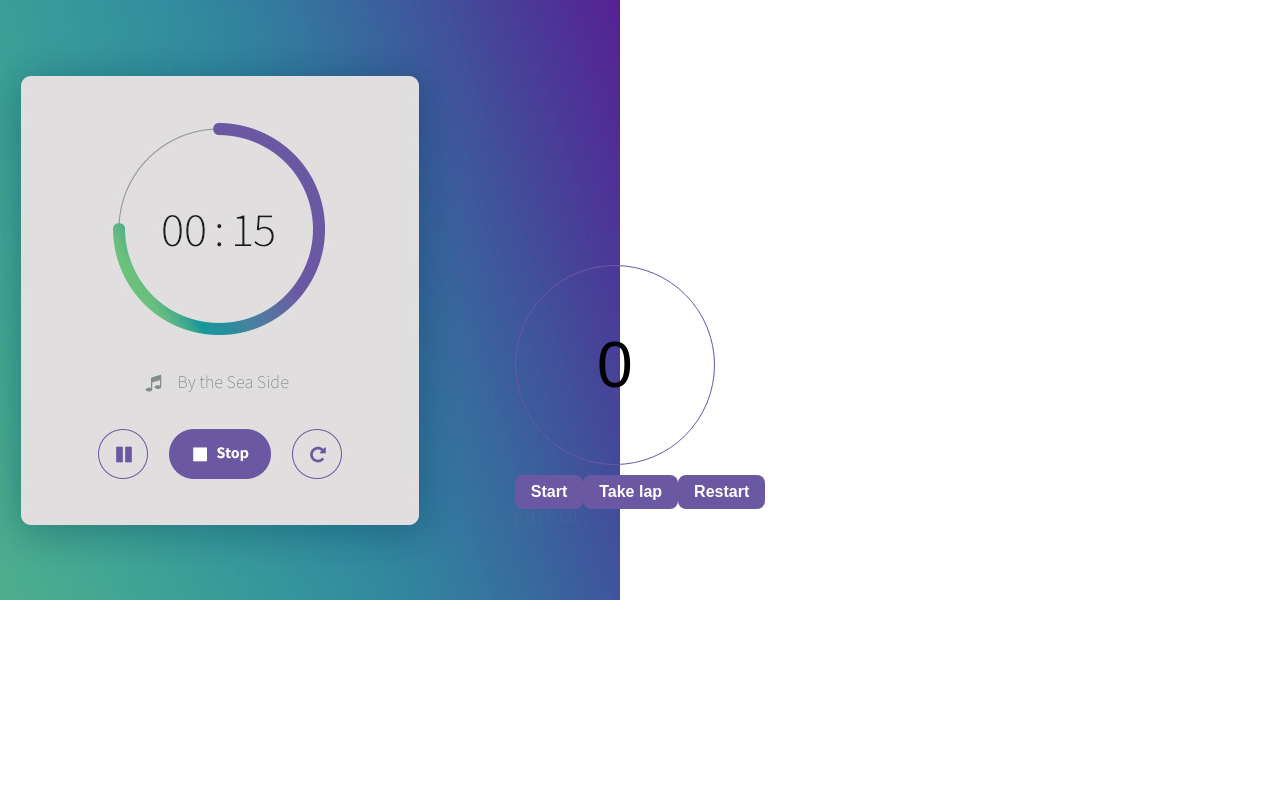
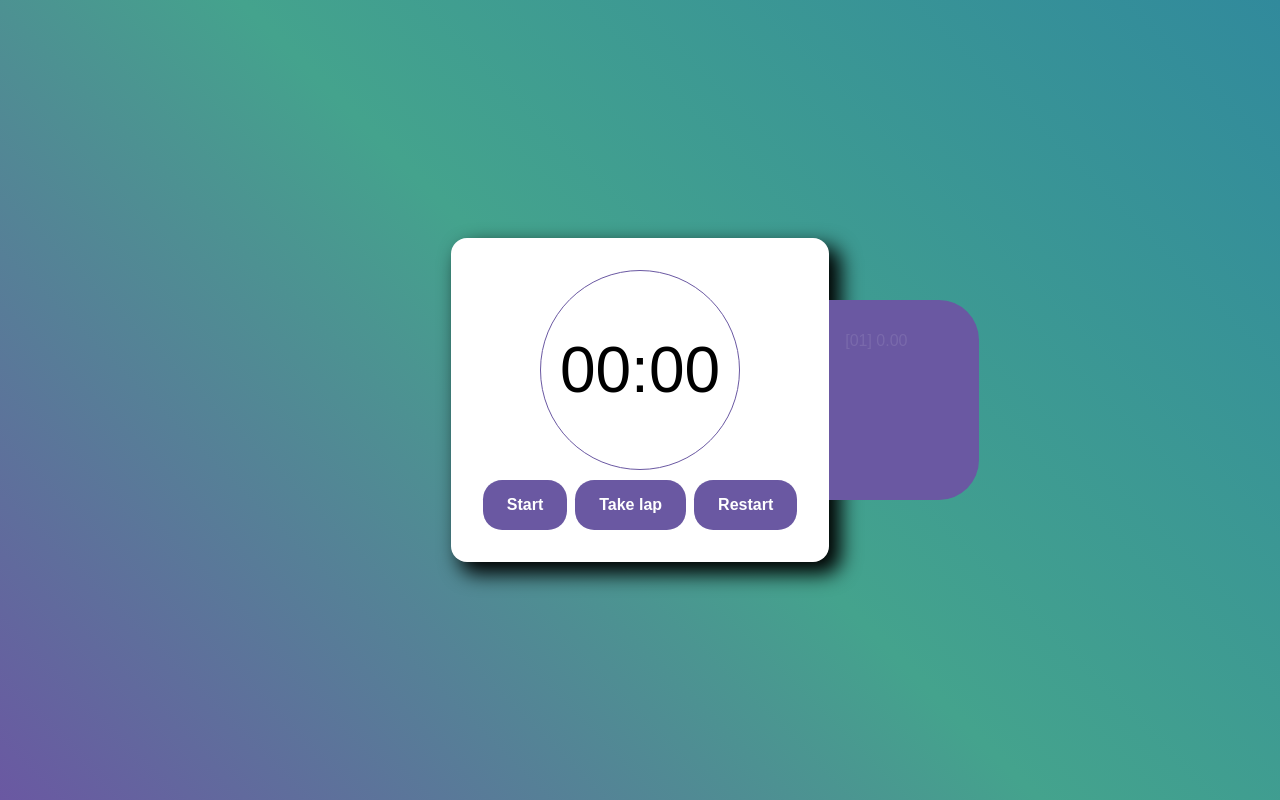
Before and after one commit to debakatas/react-module-chrono-styles, a React app: page / in a window 1280 px wide. Both pictures are taken after a click on the button "Take lap". Built offline with nearby package versions, Linux system fonts and the light colour scheme.

Commit message:
Update live workshop

```diff
--- a/src/App.jsx
+++ b/src/App.jsx
@@ -1,10 +1,29 @@
 import React, { useState, useEffect } from 'react';
 import styled from 'styled-components';
-import styles from './style/App.module.css';
+import {
+    useTransition,
+    animated,
+    useSpring,
+} from 'react-spring';
 
 import Timer from './Timer';
 import Controls from './Controls/index';
 import Laps from './Laps';
+
+const StyledMain = styled(animated.main)`
+    background: white;
+    display: inline-flex;
+    flex-grow: 0;
+    padding: 2rem;
+    border-radius: 1rem;
+    flex-direction: column;
+    justify-content: center;
+    align-items: center;
+`;
+
+const StyledContainer = styled.div`
+    position: relative;
+`;
 
 const App = () => {
     const [runTime, setRunTime] = useState(0);
@@ -23,6 +42,23 @@ const App = () => {
         setLap((prevLaps) => [...prevLaps, newLap]);
     };
 
+    const transitions = useTransition(!!lap.length, null, {
+        from: {
+            transform: `transformX(-100%)`,
+        },
+        enter: {
+            transform: 'transformY(0)',
+        },
+        leave: {
+            transform: 'transformX(-100%)',
+        },
+    });
+
+    const animation = useSpring({
+        boxShadow: '10px 10px 20px 2px',
+        from: { boxShadow: '-10px -10px 20px 2px' },
+    });
+
     useEffect(() => {
         if (go) {
             setTimeout(() => {
@@ -36,7 +72,8 @@ const App = () => {
         : runTime;
 
     return (
-        <>
+        <StyledContainer>
+            <StyledMain style={animation}>
                 <Timer time={currentTime}></Timer>
                 <Controls
                     go={go}
@@ -63,8 +100,22 @@ const App = () => {
                         setLap([]);
                     }}
                 />
+            </StyledMain>
+            {transitions.map(({ item, key, props }) => {
+                console.log(props);
+
+                return (
+                    item && (
+                        <animated.div
+                            style={props}
+                            key={key}
+                        >
                             <Laps laps={lap}></Laps>
-        </>
+                        </animated.div>
+                    )
+                );
+            })}
+        </StyledContainer>
     );
 };
 
--- a/src/Controls/style.module.css
+++ b/src/Controls/style.module.css
@@ -2,8 +2,13 @@
     background: var(--purple);
     color: white;
     font-weight: bold;
-    padding: 0.5rem 1rem;
-    border-radius: 0.5rem;
+    padding: 1rem 1.5rem;
+    border-radius: 1.2rem;
+    margin-right: 0.5rem;
+}
+
+.button:last-of-type {
+    margin-right: 0;
 }
 
 .button:hover {
--- a/src/Laps.jsx
+++ b/src/Laps.jsx
@@ -1,27 +1,43 @@
 import React from 'react';
-import classNames from './style/Laps.module.css';
-import { StyledDiv } from './Timer';
+import styled from 'styled-components';
+import formatNumber from './format-number';
+
+const StyledUl = styled.ul`
+    height: 200px;
+    overflow-y: auto;
+    color: white;
+    width: 150px;
+    position: absolute;
+    top: 50%;
+    right: 0;
+    transform: translateX(100%) translateY(-50%);
+    background: var(--purple);
+    padding: 2rem 1rem;
+    border-top-right-radius: 40px;
+    border-bottom-right-radius: 40px;
+`;
+
+const StyledLi = styled.li`
+    list-style: none;
+    margin-bottom: 0.5rem;
+    opacity: ${(props) => (props.index + 1) / 10};
+`;
 
 const Laps = ({ laps }) => (
-    <ul className={classNames.container}>
+    <StyledUl>
         {laps.map((lap, index) => {
             const lapFormat = lap.toFixed(2);
-            const lapCounter = `[${String(
+            const lapCounter = `[${formatNumber(
                 index + 1
-            ).padStart(2, '0')}]`;
+            )}]`;
 
             return (
-                <li
-                    className={classNames.element}
-                    style={{
-                        opacity: (index + 1) / 10,
-                    }}
-                >
+                <StyledLi index={index}>
                     {lapCounter} {lapFormat}
-                </li>
+                </StyledLi>
             );
         })}
-    </ul>
+    </StyledUl>
 );
 
 export default Laps;
--- a/src/Timer.jsx
+++ b/src/Timer.jsx
@@ -1,7 +1,8 @@
 import React from 'react';
 import styled from 'styled-components';
+import formatNumber from './format-number';
 
-export const StyledDiv = styled.div`
+const StyledDiv = styled.div`
     font-size: 4rem;
     width: 200px;
     height: 200px;
@@ -24,13 +25,17 @@ export const StyledDiv = styled.div`
 
 const Timer = ({ time }) => {
     const [square, setSquare] = React.useState(false);
+    const minutes = Math.floor(time / 60);
+    const seconds = Math.floor(time - minutes * 60);
 
     return (
         <StyledDiv
             square={square}
             onClick={() => setSquare((b) => !b)}
         >
-            {time.toFixed(0)}
+            {`${formatNumber(minutes)}:${formatNumber(
+                seconds
+            )}`}
         </StyledDiv>
     );
 };
--- /dev/null
+++ b/src/format-number.js
@@ -0,0 +1,3 @@
+const formatNumber = (n) => String(n).padStart(2, '0');
+
+export default formatNumber;
--- a/src/style/Laps.module.css
+++ b/src/style/Laps.module.css
@@ -1,11 +1,5 @@
 .container {
-    max-height: 200px;
-    overflow-y: auto;
-    color: #7d8b8b;
-    width: 200px;
 }
 
 .element {
-    list-style: none;
-    margin-bottom: 0.5rem;
 }
--- a/src/style/global.css
+++ b/src/style/global.css
@@ -1,3 +1,5 @@
 :root {
     --purple: #6a58a2;
+    --green: #44a38d;
+    --blue: #318a9c;
 }
--- a/src/style/global.styl
+++ b/src/style/global.styl
@@ -22,19 +22,7 @@ body
     width: 100vw
 
 body
-    background: url("../assets/bg.png")
-    background-position-x: -180px
-    background-repeat: no-repeat
+    background-image: linear-gradient(45deg, var(--purple), var(--green), var(--blue))
     display: flex
     justify-content: center
     align-items: center
-
-#debakatas
-    background: white
-    display: inline-flex
-    flex-grow: 0
-    padding: 2rem
-    border-radius: 1rem
-    flex-direction: column
-    justify-content: center
-    align-items: center
```
Lines whose indentation alone changed are shown as unchanged.
